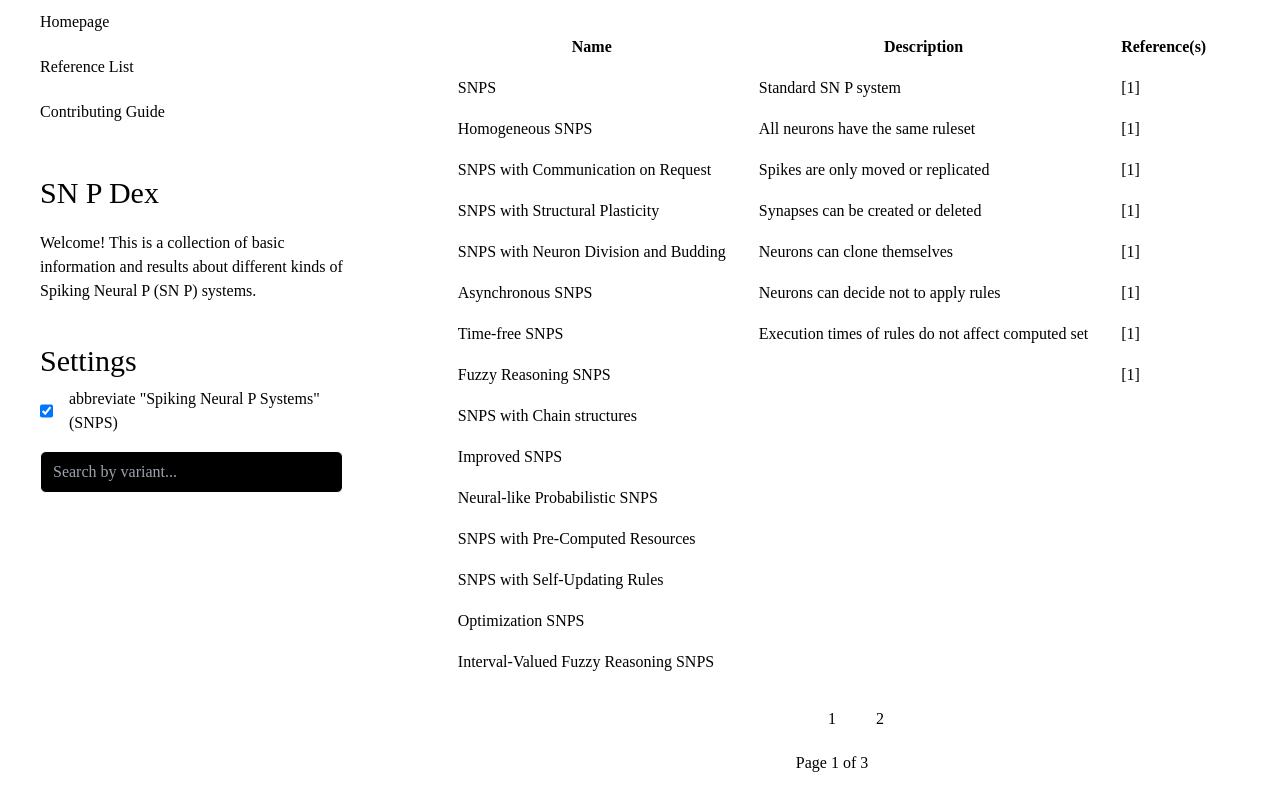
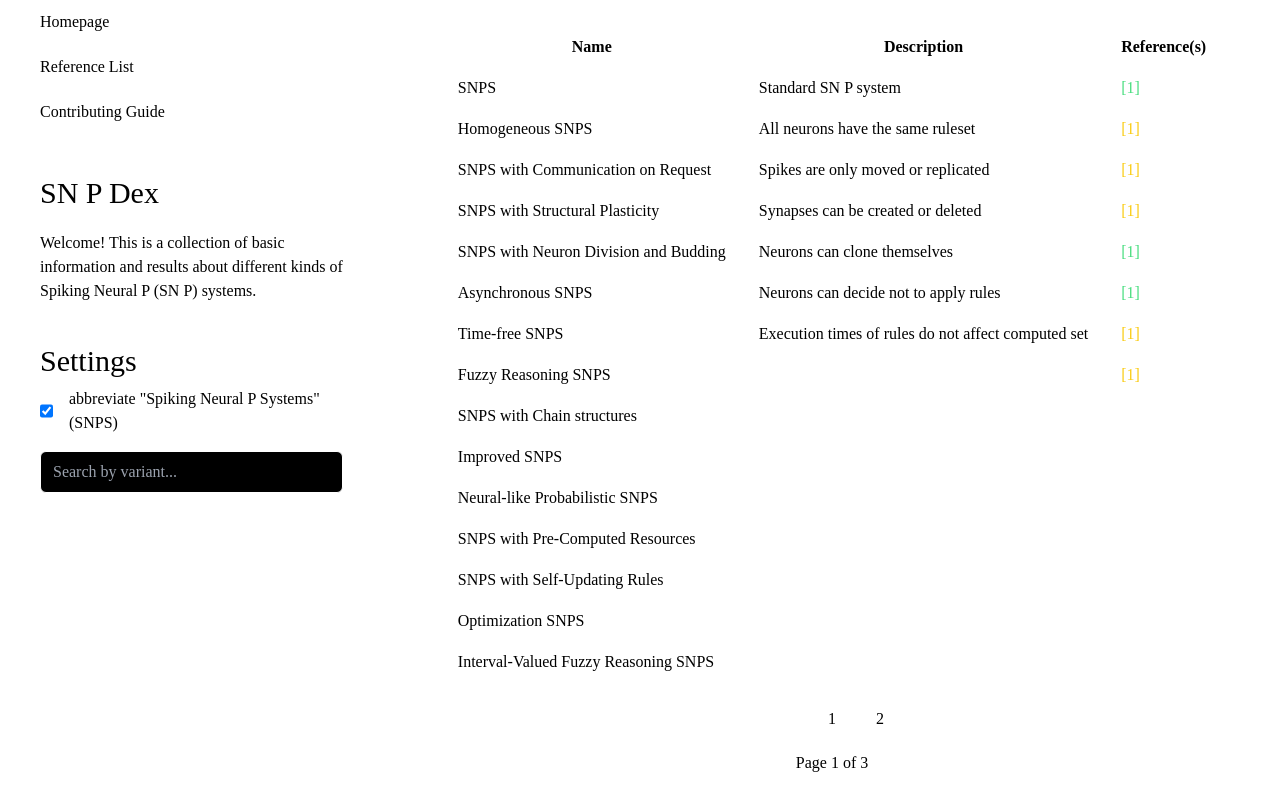
Before and after one commit to upd-aclab/sn-p-dex, a Next.js app: page / in a window 1280 px wide. Built offline with nearby package versions, Linux system fonts and the light colour scheme; a web font is replaced by a local one.

Commit message:
feat: add open access color indicator

```diff
--- a/src/components/Row.tsx
+++ b/src/components/Row.tsx
@@ -21,11 +21,13 @@ const Row = ({ data }: Props) => {
       <td className="cell">
         {data.references && (
           <div className="flex gap-1">
-            {data.references.map(({ link }, index) => (
+            {data.references.map(({ link, open }, index) => (
               <Link
                 key={index}
                 href={link}
-                className="transition-all hover:scale-110"
+                className={`transition-all hover:scale-110 ${
+                  open ? "text-green-400" : "text-yellow-400"
+                }`}
                 target="_blank"
                 rel="noreferrer"
               >
```
